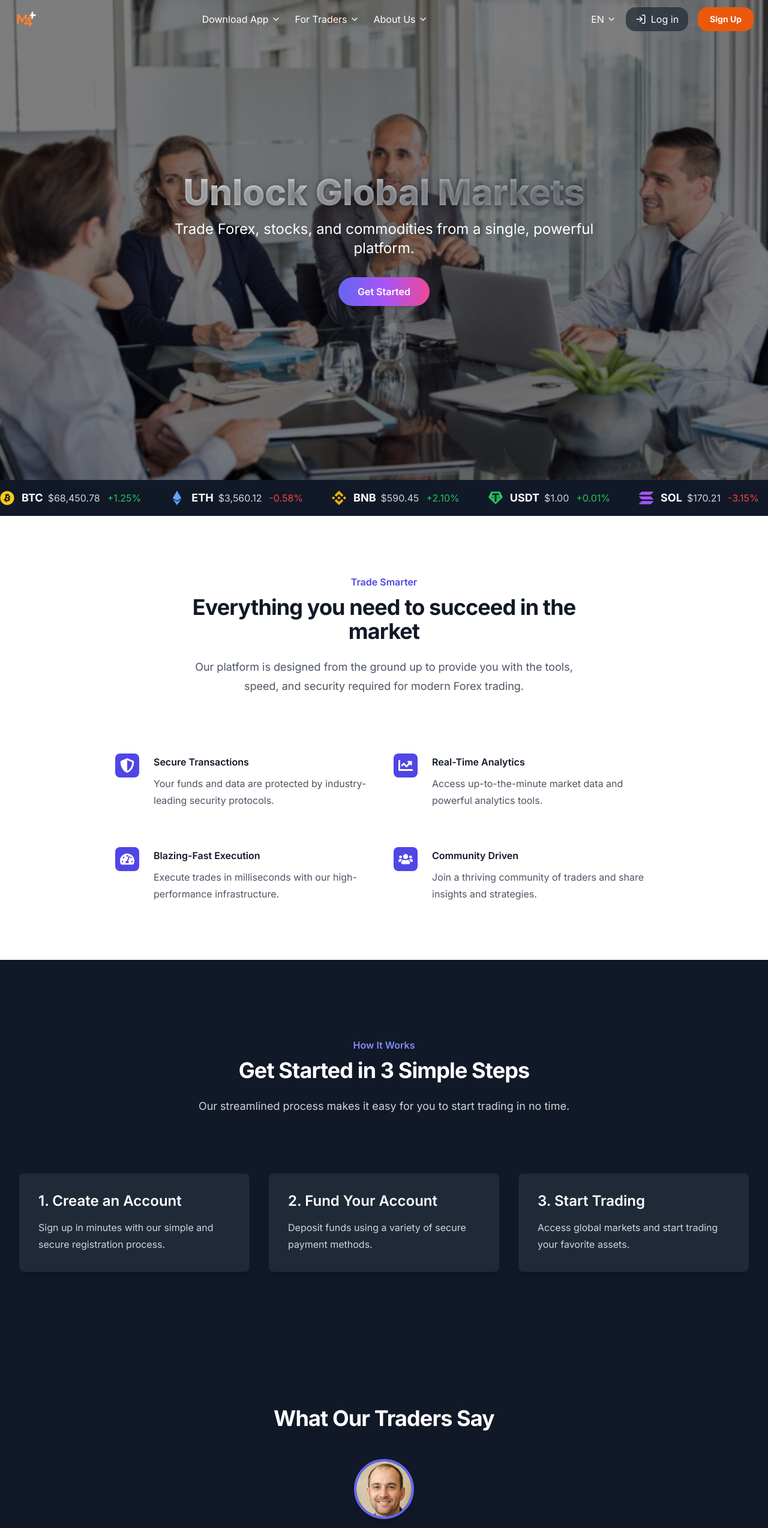
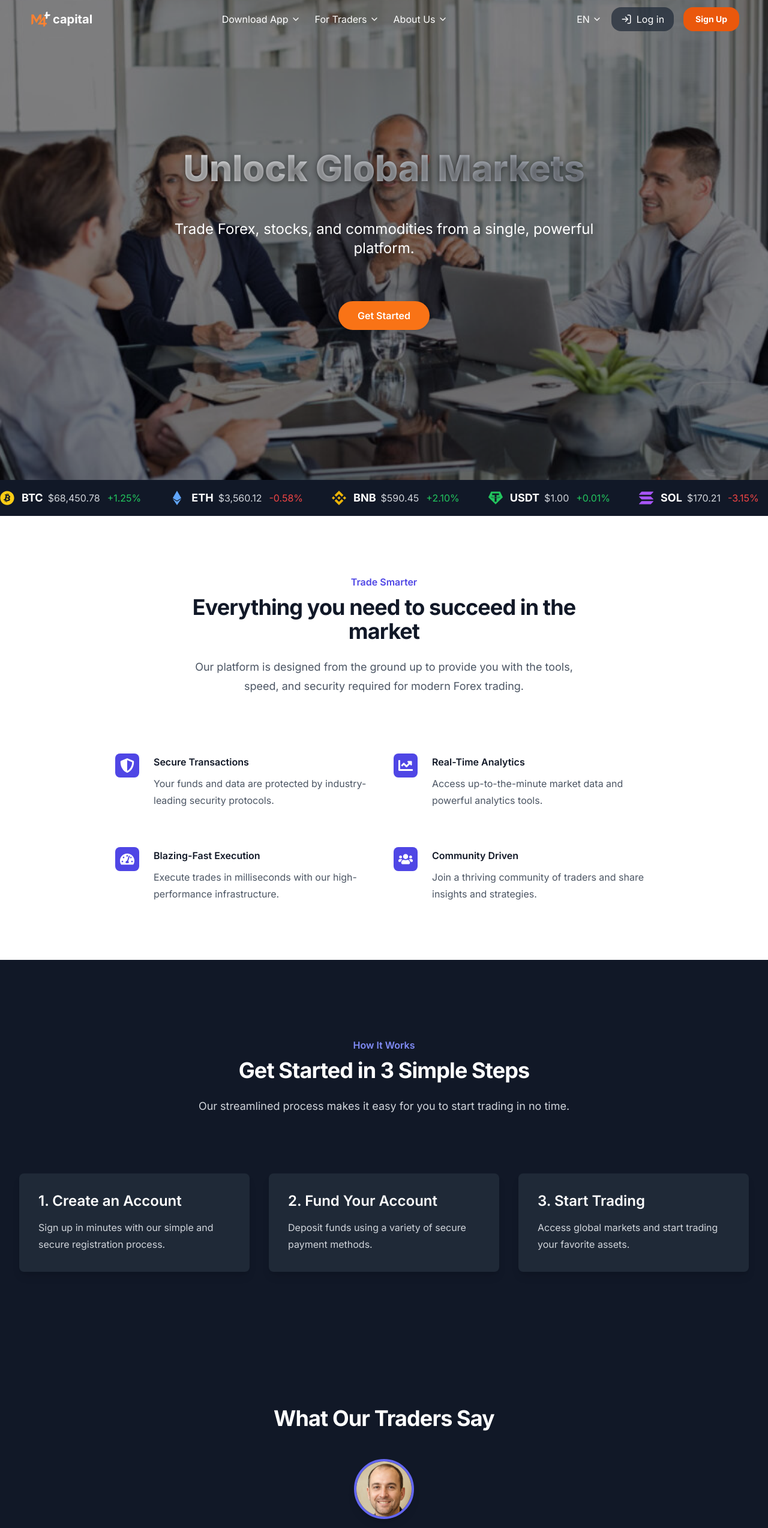
Before and after one commit to shangme65/m4capital, a Next.js app: page / in a window 1280 px wide. Shown: the top 2547 px of the page at 60% size. Built offline with nearby package versions, Linux system fonts and the light colour scheme.

Commit message:
style: brand button color; feat: preloader pulse; fix(testimonials): use SiTrustpilot and show Trustpilot rating

```diff
--- a/src/app/page.tsx
+++ b/src/app/page.tsx
@@ -204,12 +204,13 @@ function Hero() {
             animate="animate"
             exit="exit"
             transition={{ duration: 0.7, ease: "circOut" }}
-            className="text-4xl md:text-6xl font-extrabold mb-4 bg-clip-text text-transparent bg-gradient-to-r from-white to-gray-400"
+            className="text-4xl md:text-6xl font-extrabold mb-8 bg-clip-text text-transparent bg-gradient-to-r from-white to-gray-400"
             style={{ textShadow: "0 2px 10px rgba(0, 0, 0, 0.5)" }}
           >
             {title}
           </motion.h1>
         </AnimatePresence>
+        <div className="h-28 flex items-center justify-center mb-8">
           <AnimatePresence mode="wait">
             <motion.p
               key={description}
@@ -218,12 +219,13 @@ function Hero() {
               animate="animate"
               exit="exit"
               transition={{ duration: 0.7, ease: "circOut" }}
-            className="text-xl md:text-2xl mb-8 drop-shadow-md max-w-3xl mx-auto"
+              className="text-xl md:text-2xl drop-shadow-md max-w-3xl mx-auto"
             >
               {description}
             </motion.p>
           </AnimatePresence>
-        <div className="space-x-4 mt-8">
+        </div>
+        <div className="space-x-4 mt-12">
           <AnimatedButton href="/login" text="Get Started" />
         </div>
       </div>
--- a/src/components/client/AnimatedButton.tsx
+++ b/src/components/client/AnimatedButton.tsx
@@ -18,7 +18,8 @@ export default function AnimatedButton({
   variant = "primary",
   className = ""
 }: AnimatedButtonProps) {
-  const primaryClasses = "bg-gradient-to-r from-indigo-500 via-purple-500 to-pink-500 text-white";
+  // Brand orange primary button to match logo color
+  const primaryClasses = "bg-orange-500 hover:bg-orange-600 text-white";
   const secondaryClasses = "bg-transparent border-2 border-white text-white";
 
   const buttonContent = (
--- a/src/components/client/Preloader.tsx
+++ b/src/components/client/Preloader.tsx
@@ -10,13 +10,14 @@ const Preloader = () => {
       className="fixed inset-0 z-50 flex items-center justify-center bg-black"
     >
       <motion.div
-        initial={{ scale: 0 }}
-        animate={{ rotate: 360, scale: 1 }}
+        initial={{ scale: 0.9 }}
+        animate={{
+          scale: [0.9, 1.05, 0.9],
+        }}
         transition={{
-          type: "spring",
-          stiffness: 260,
-          damping: 20,
-          duration: 2,
+          duration: 1.4,
+          ease: "easeInOut",
+          repeat: Infinity,
         }}
         className="w-32 h-32"
       >
--- a/src/components/client/Testimonials.tsx
+++ b/src/components/client/Testimonials.tsx
@@ -2,6 +2,7 @@
 import React, { useState, useEffect } from "react";
 import Image from "next/image";
 import { FaStar } from "react-icons/fa";
+import { SiTrustpilot } from "react-icons/si";
 import { VscVerifiedFilled } from "react-icons/vsc";
 import { AnimatePresence, motion } from "framer-motion";
 
@@ -182,14 +183,12 @@ const testimonials = [
   },
 ];
 
-const StarRating = ({ rating }: { rating: number }) => (
-  <div className="flex items-center justify-center">
-    {[...Array(5)].map((_, i) => (
-      <FaStar
-        key={i}
-        className={i < rating ? "text-yellow-400" : "text-gray-600"}
-      />
-    ))}
+const TrustpilotRating = () => (
+  <div className="flex items-center justify-center gap-2 text-lg text-gray-300">
+    <SiTrustpilot className="text-green-500" size={24} />
+    <span className="font-bold">4.5</span>
+    <FaStar className="text-gray-300" size={18} />
+    <span>on Trustpilot</span>
   </div>
 );
 
@@ -229,7 +228,7 @@ const Testimonials: React.FC = () => {
               className="rounded-full mb-4 border-4 border-indigo-500 shadow-lg"
             />
             <div className="mb-4">
-              <StarRating rating={currentTestimonial.rating} />
+              <TrustpilotRating />
             </div>
             <blockquote className="text-xl italic leading-8 mb-6">
               <p>"{currentTestimonial.quote}"</p>
--- a/src/components/layout/Header.tsx
+++ b/src/components/layout/Header.tsx
@@ -19,7 +19,7 @@ export function Header() {
 
   return (
     <header className="absolute top-0 left-0 right-0 z-20 bg-black bg-opacity-0 text-white">
-      <nav className="container mx-auto px-4 sm:px-6 py-3 flex justify-between items-center">
+      <nav className="container mx-auto px-8 sm:px-12 py-3 flex justify-between items-center">
         <Link href="/" className="flex items-center">
           <Image
             src="/m4capitallogo2.png"
@@ -27,7 +27,7 @@ export function Header() {
             width={40}
             height={40}
           />
-          <span className="ml-0.1 text-xl font-bold md:hidden">capital</span>
+          <span className="ml-0. text-xl font-bold">capital</span>
         </Link>
 
         {/* Widescreen Menu */}
```
Lines whose indentation alone changed are shown as unchanged.
